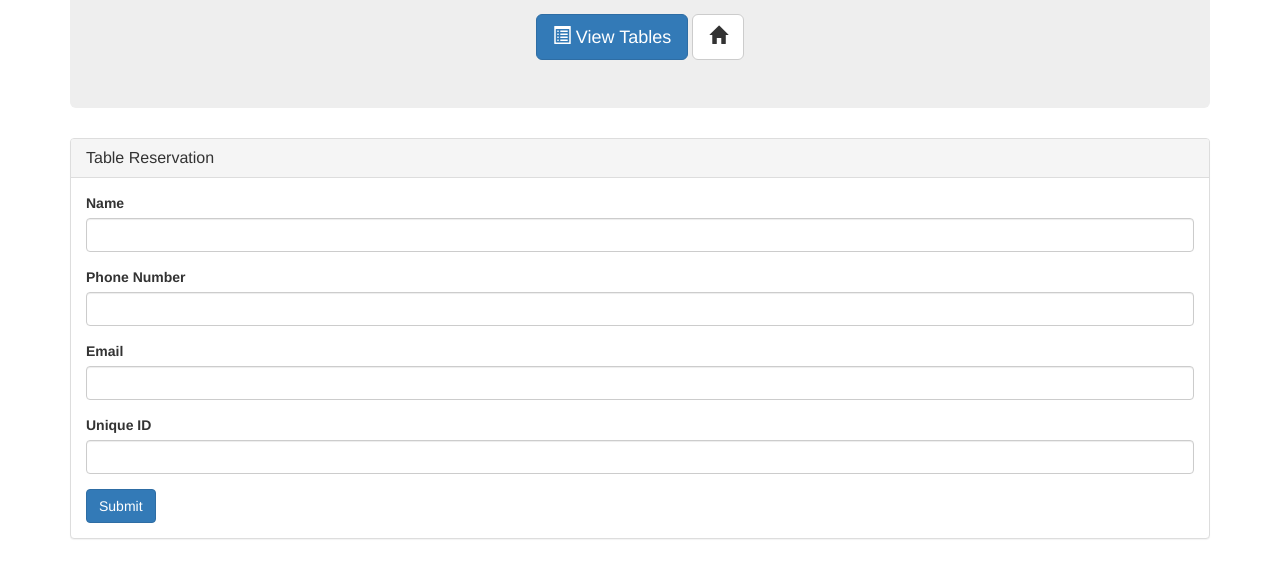
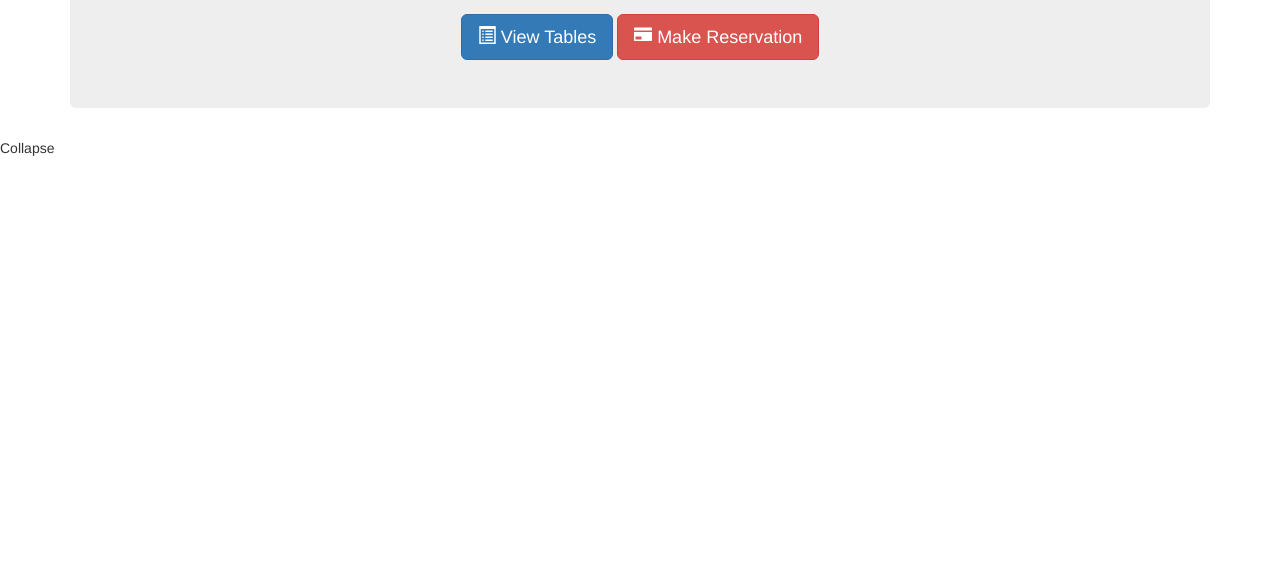
Before and after one commit to jacobashymo/el-gordo, a plain HTML site: page reservation.html in a window 1280 px wide. Shown: the part 233-800 px from the top of the page. Drawn offline with nearby package versions, Linux system fonts and the light colour scheme.

Commit message:
fixed reservation.html

```diff
--- a/reservation.html
+++ b/reservation.html
@@ -2,56 +2,26 @@
 <html lang="en">
 <head>
   <meta charset="UTF-8">
-    <title>Reservation Page</title>
-    <!-- Latest compiled and minified CSS & JS -->
+  <title>Tables Page</title>
+  <!-- Latest compiled and minified CSS -->
   <link rel="stylesheet" href="https://maxcdn.bootstrapcdn.com/bootstrap/3.3.6/css/bootstrap.min.css" integrity="sha384-1q8mTJOASx8j1Au+a5WDVnPi2lkFfwwEAa8hDDdjZlpLegxhjVME1fgjWPGmkzs7" crossorigin="anonymous">
-    <script src="https://code.jquery.com/jquery.js"></script>
-    <script src="https://maxcdn.bootstrapcdn.com/bootstrap/3.3.6/js/bootstrap.min.js" integrity="sha384-0mSbJDEHialfmuBBQP6A4Qrprq5OVfW37PRR3j5ELqxss1yVqOtnepnHVP9aJ7xS" crossorigin="anonymous"></script>
 </head>
 <body>
   <div class="container">
     <div class="jumbotron">
       <h1 class="text-center"><span class="glyphicon glyphicon-fire"></span> Hot Restaurant</h1>
       <hr>
-            <h2 class="text-center">Make your reservation</h2>
+      <h2 class="text-center">We only have 5 tables! Book your seat before they all are gone!</h2>
       <br>
       <div class="text-center">
         <a href="/tables"><button type="button" class="btn btn-lg btn-primary"><span class="glyphicon glyphicon-list-alt"></span> View Tables</button></a>
-                <a href="/"><button type="button" class="btn btn-lg btn-default"><span class="glyphicon glyphicon-home"></span></button></a>
-            </div>
-        </div>
-        <div class="row">
-            <div class="col-lg-12">
-                <!-- Reservation Page -->
-                <div class="panel panel-default">
-                    <div class="panel-heading">
-                        <h4 class="panel-title">Table Reservation</h4>
-                    </div>
-                    <div class="panel-body">
-                        <form role="form">
-                            <div class="form-group">
-                                <label for="">Name</label>
-                                <input type="text" class="form-control" id="reserve_name">
-                            </div>
-                            <div class="form-group">
-                                <label for="">Phone Number</label>
-                                <input type="text" class="form-control" id="reserve_phone">
-                            </div>
-                            <div class="form-group">
-                                <label for="">Email</label>
-                                <input type="text" class="form-control" id="reserve_email">
-                            </div>
-                            <div class="form-group">
-                                <label for="">Unique ID</label>
-                                <input type="text" class="form-control" id="reserve_uniqueID">
-                            </div>
-                            <button type="submit" class="btn btn-primary submit">Submit</button>
-                        </form>
-                    </div>
-                </div>
+        <a href="/reserve"><button type="button" class="btn btn-lg btn-danger"><span class="glyphicon glyphicon-credit-card"></span> Make Reservation</button></a>
       </div>
     </div>
   </div>
 </body>
 </html>
-</html>
+
+
+
+Collapse
```
Lines whose indentation alone changed are shown as unchanged.
